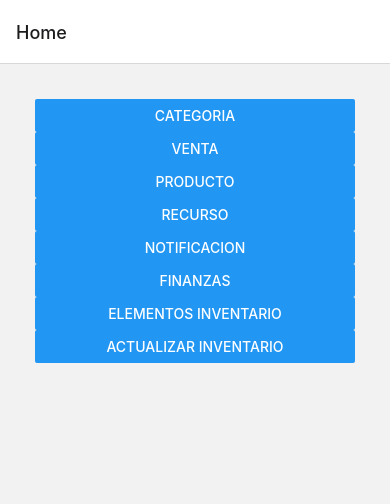
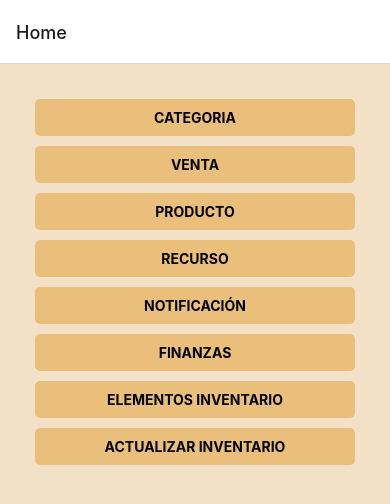
Before and after one commit to josebeap/actualizArte, a React Native app: screen /Home in a window 390 px wide. Shown: the top 504 px of the page. Built offline with nearby package versions, Linux system fonts and the light colour scheme; what expo-notifications, tailwindcss-react-native would draw is missing.

Commit message:
cambio interfaz home

```diff
--- a/screens/Home.js
+++ b/screens/Home.js
@@ -6,33 +6,86 @@ import {
   Button,
   ScrollView,
   StyleSheet,
+  TouchableOpacity,
 } from "react-native";
+import estilos from "../style sheets/estilos";
 
 const Home = (props) => {
   const handleProps = (nombre) => {
     props.navigation.navigate(nombre);
   };
-
   return (
     <ScrollView style={styles.container}>
-      <Button title='Categoria'    onPress={() => handleProps("Categoria")} />
-      <Button title='Venta'        onPress={() => handleProps("Venta")} />
-      <Button title='Producto'     onPress={() => handleProps("Producto")} />
-      <Button title='Recurso'      onPress={() => handleProps("Recurso")} />
-      <Button title='Notificacion' onPress={() => handleProps("Notificacion")} />
-      <Button title='Finanzas'     onPress={() => handleProps("Finanzas")} />
-      <Button title='Elementos Inventario' onPress={() => handleProps("InventarioDisponible")} />
-      <Button title='Actualizar Inventario' onPress={() => handleProps("ActualizarInventario")} />
+
+
+      <TouchableOpacity
+      style={estilos.botonHome}
+      onPress={() => handleProps("Categoria")}
+      >
+        <Text style={estilos.buttonText}>CATEGORIA</Text>
+      </TouchableOpacity>
+
+      <TouchableOpacity
+      style={estilos.botonHome}
+      onPress={() => handleProps("Venta")}
+      >
+        <Text style={estilos.buttonText}>VENTA</Text>
+      </TouchableOpacity>
+
+      <TouchableOpacity
+      style={estilos.botonHome}
+      onPress={() => handleProps("Producto")}
+      >
+        <Text style={estilos.buttonText}>PRODUCTO</Text>
+      </TouchableOpacity>
+
+      <TouchableOpacity
+      style={estilos.botonHome}
+      onPress={() => handleProps("Recurso")}
+      >
+        <Text style={estilos.buttonText}>RECURSO</Text>
+      </TouchableOpacity>
+
+      <TouchableOpacity
+      style={estilos.botonHome}
+      onPress={() => handleProps("Notificacion")}
+      >
+        <Text style={estilos.buttonText}>NOTIFICACIÓN</Text>
+      </TouchableOpacity>
+
+      <TouchableOpacity
+      style={estilos.botonHome}
+      onPress={() => handleProps("Finanzas")}
+      >
+        <Text style={estilos.buttonText}>FINANZAS</Text>
+      </TouchableOpacity>
+
+      <TouchableOpacity
+      style={estilos.botonHome}
+      onPress={() => handleProps("InventarioDisponible")}
+      >
+        <Text style={estilos.buttonText}>ELEMENTOS INVENTARIO</Text>
+      </TouchableOpacity>
+
+      <TouchableOpacity
+      style={estilos.botonHome}
+      onPress={() => handleProps("ActualizarInventario")}
+      >
+        <Text style={estilos.buttonText}>ACTUALIZAR INVENTARIO</Text>
+      </TouchableOpacity>
+
     </ScrollView>
   );
 };
+const styles = StyleSheet.create({
 
-const styles = StyleSheet.create({
   container: {
+
     flex: 1,
     padding: 35,
+    backgroundColor:"#f2e1c6",
+
   },
-
   inputGroup: {
     flex: 1,
     padding: 0,
@@ -40,6 +93,10 @@ const styles = StyleSheet.create({
     borderBottomWidth: 1,
     borderBottomColor: "#cccccc",
   },
+  boton :{
+    color:"red"
+  }
+
 });
 
 export { Home };
--- a/style sheets/estilos.js
+++ b/style sheets/estilos.js
@@ -3,6 +3,15 @@ import { StyleSheet, Dimensions, Platform } from "react-native";
 const windowWidth = Dimensions.get("window").width;
 
 const estilos = StyleSheet.create({
+
+  botonHome:{
+    color:"#eabf7b",
+    backgroundColor: "#eabf7b",
+    borderRadius: 5,
+    padding: 10,
+    marginBottom: 10,
+  },
+
   container: {
     flex: 1,
     alignItems: 'center',
@@ -22,7 +31,6 @@ const estilos = StyleSheet.create({
     width: "100%",
     justifyContent: 'space-between',
   },
-
   containerAccionesEnListas:{
     justifyContent: 'center',
     alignItems: 'center',
@@ -35,7 +43,6 @@ const estilos = StyleSheet.create({
 
 
   },
-
   botonesEnListas:{
     flexDirection: "row",
     alignItems: "baseline",
@@ -43,7 +50,6 @@ const estilos = StyleSheet.create({
     paddingHorizontal: 5,
     marginBottom: 5,
   },
-
   title: {
     fontSize: windowWidth / 15,
     fontWeight: "bold",
@@ -76,15 +82,16 @@ const estilos = StyleSheet.create({
     padding: 2,
   },
   button: {
-    backgroundColor: "blue",
+    color:"gray",
     padding: 10,
     borderRadius: 5,
     width: "40%",
     maxWidth: 400,
   },
   buttonText: {
-    color: "red",
+    color: "BLACK",
     fontWeight: "bold",
+    textAlign: 'center',
   },
   totalText: {
     fontSize: 20,
@@ -96,7 +103,7 @@ const estilos = StyleSheet.create({
     maxWidth: 400,
     alignItems: "center",
     justifyContent: "center",
-  },
+  }
 });
 
 export default estilos;
```
